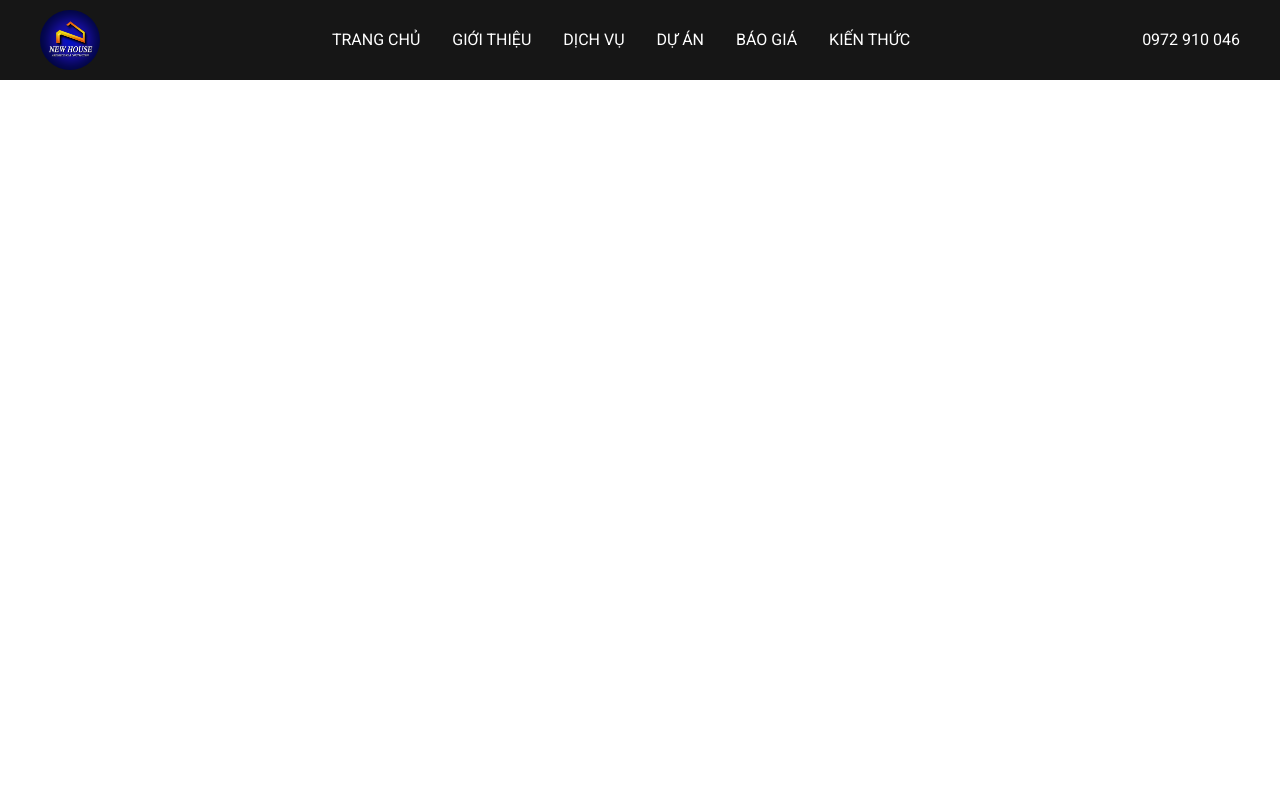
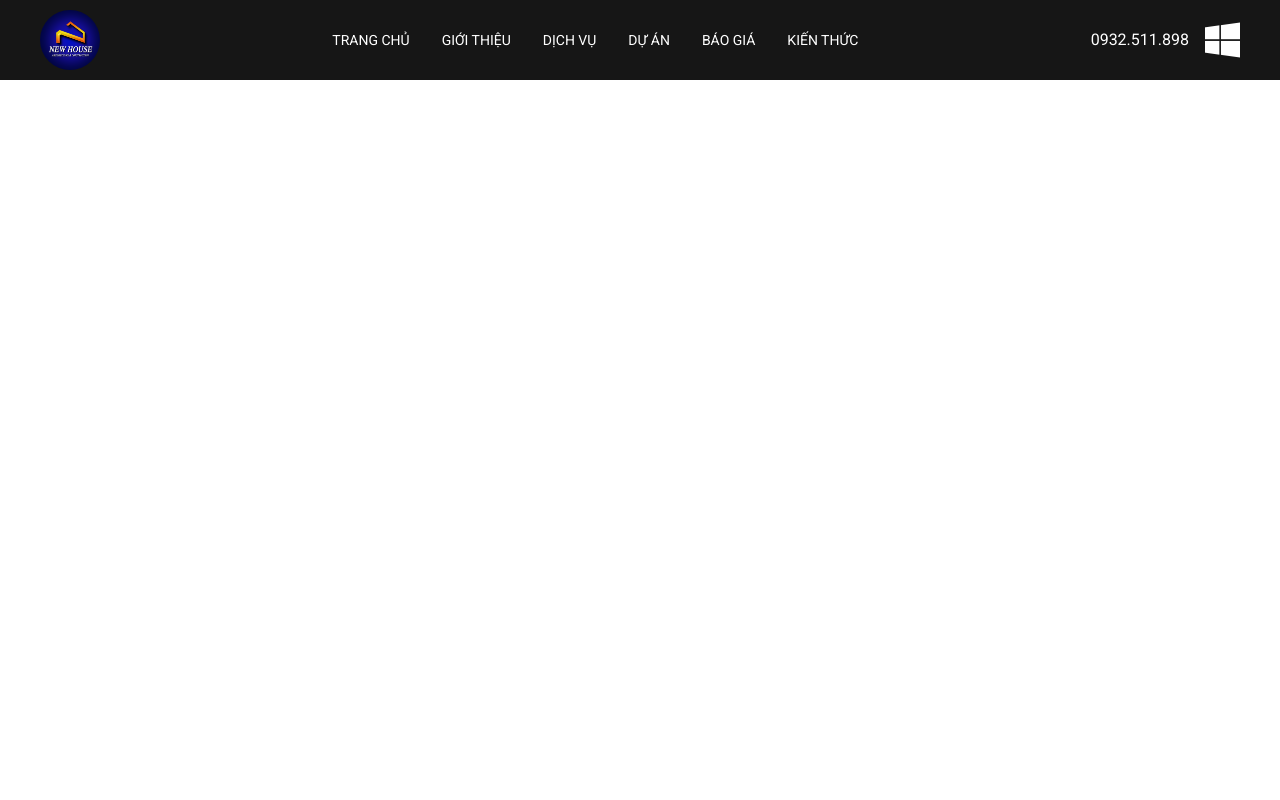
Before and after one commit to Tannang0903/NewHouse, a Next.js app: page /login in a window 1280 px wide. Shown: the top 800 px of the page. Built offline with nearby package versions, Linux system fonts and the light colour scheme.

Commit message:
update header

```diff
--- a/src/app/layout.tsx
+++ b/src/app/layout.tsx
@@ -27,6 +27,13 @@ export default function RootLayout({
           href='https://cdnjs.cloudflare.com/ajax/libs/font-awesome/6.6.0/css/all.min.css'
           integrity='sha512-Kc323vGBEqzTmouAECnVceyQqyqdsSiqLQISBL29aUW4U/M7pSPA/gEUZQqv1cwx4OnYxTxve5UMg5GT6L4JJg=='
         />
+        <link
+          rel='stylesheet'
+          href='https://cdnjs.cloudflare.com/ajax/libs/font-awesome/6.5.0/css/all.min.css'
+          integrity='sha512-...'
+          crossOrigin='anonymous'
+          referrerPolicy='no-referrer'
+        />
       </head>
       <body className={roboto.className}>{children}</body>
     </html>
--- a/src/components/header.tsx
+++ b/src/components/header.tsx
@@ -16,79 +16,95 @@ const Header = () => {
 
   return (
     <div>
-      <header className='fixed top-0 w-full bg-[#161616]'>
+      <header className='fixed top-0 w-full bg-[#161616] z-[100]'>
         <div className='h-[80px] max-w-[1200px] w-full flex items-center justify-between m-auto text-white'>
-          <Link href={'#!'}>
+          <Link href={'#'}>
             <Image src={logo} alt='logo-new-house' className='w-[60px] h-[60px] rounded-full' />
           </Link>
-          <ul className='flex gap-8 list-none'>
-            <li className='hover:text-[#cca539]'>
-              <Link href='#!'>TRANG CHỦ</Link>
+          <ul className='flex gap-8 list-none text-[14px] h-full items-center '>
+            <li className='hover:text-[#cca539] h-full flex items-center'>
+              <Link href='#'>TRANG CHỦ</Link>
             </li>
-            <li className='hover:text-[#cca539]'>
-              <Link href='#!'>GIỚI THIỆU</Link>
+            <li className='hover:text-[#cca539] h-full flex items-center'>
+              <Link href='#'>GIỚI THIỆU</Link>
             </li>
-            <li className='group relative hover:text-[#cca539]'>
-              <Link href='#!' className='menu-hover'>
+            <li className='group relative hover:text-[#cca539] h-full flex items-center'>
+              <Link href='#' className='menu-hover'>
                 DỊCH VỤ
               </Link>
-              <ul className='invisible absolute left-[50%] z-50 flex flex-col bg-[#111] text-white shadow-xl group-hover:visible w-[240px] translate-x-[-50%] '>
-                <li className='py-[6px] px-4 border-b-[1px] border-[#717171] hover:text-[#cca539]'>
-                  <Link href='#!'>Thiết kế & thi công nội thất</Link>
+              <ul className='invisible absolute top-[80px] left-[50%] z-50 flex flex-col bg-[#111] text-white shadow-xl group-hover:visible w-[240px] translate-x-[-50%]'>
+                <li className='py-[8px] px-4 border-b-[1px] border-[#717171] hover:text-[#cca539]'>
+                  <Link href='#'>Thiết kế & thi công nội thất</Link>
                 </li>
-                <li className='py-[6px] px-4 border-b-[1px] border-[#717171] hover:text-[#cca539]'>
-                  <Link href='#!'>Thiết kế kiến trúc</Link>
+                <li className='py-[8px] px-4 border-b-[1px] border-[#717171] hover:text-[#cca539]'>
+                  <Link href='#'>Thiết kế kiến trúc</Link>
                 </li>
-                <li className='py-[6px] px-4 border-b-[1px] border-[#717171] hover:text-[#cca539]'>
-                  <Link href='#!'>Thi công phần thô</Link>
+                <li className='py-[8px] px-4 border-b-[1px] border-[#717171] hover:text-[#cca539]'>
+                  <Link href='#'>Thi công phần thô</Link>
                 </li>
-                <li className='py-[6px] px-4 border-b-[1px] border-[#717171] hover:text-[#cca539]'>
-                  <Link href='#!'>Thi công hoàn thiện</Link>
+                <li className='py-[8px] px-4 border-b-[1px] border-[#717171] hover:text-[#cca539]'>
+                  <Link href='#'>Thi công hoàn thiện</Link>
                 </li>
-                <li className='py-[6px] px-4'>
-                  <Link href='#!'>Xây nhà trọn gói Đà Nẵng</Link>
+                <li className='py-[8px] px-4 border-[#717171] hover:text-[#cca539]'>
+                  <Link href='#'>Xây nhà trọn gói Đà Nẵng</Link>
                 </li>
               </ul>
             </li>
-            <li className='group relative hover:text-[#cca539]'>
-              <Link href='#!' className='menu-hover'>
+            <li className='group relative hover:text-[#cca539] h-full flex items-center'>
+              <Link href='#' className='menu-hover'>
                 DỰ ÁN
               </Link>
-              <ul className='invisible absolute z-50 flex w-[240px] flex-col bg-gray-100 py-1 px-4 text-gray-800 shadow-xl group-hover:visible'>
-                <li>
-                  <Link href='#!'>Nhà 2 tầng</Link>
+              <ul className='invisible absolute top-[80px] left-[50%] z-50 flex flex-col bg-[#111] text-white shadow-xl group-hover:visible w-[240px] translate-x-[-50%]'>
+                <li className='py-[8px] px-4 border-b-[1px] border-[#717171] hover:text-[#cca539]'>
+                  <Link href='#'>Nhà 2 tầng</Link>
                 </li>
-                <li>
-                  <Link href='#!'>Nhà 3 tầng</Link>
+                <li className='py-[8px] px-4 border-b-[1px] border-[#717171] hover:text-[#cca539]'>
+                  <Link href='#'>Nhà 3 tầng</Link>
                 </li>
-                <li>
-                  <Link href='#!'>Nhà 4 tầng</Link>
+                <li className='py-[8px] px-4 border-b-[1px] border-[#717171] hover:text-[#cca539]'>
+                  <Link href='#'>Nhà 4 tầng</Link>
                 </li>
-                <li>
-                  <Link href='#!'>Mẫu Nhà Cấp 4 Đẹp</Link>
+                <li className='py-[8px] px-4 border-b-[1px] border-[#717171] hover:text-[#cca539]'>
+                  <Link href='#'>Mẫu Nhà Cấp 4 Đẹp</Link>
                 </li>
-                <li>
-                  <Link href='#!'>Căn hộ, Nhà trọ, Chung cư</Link>
+                <li className='py-[8px] px-4 border-b-[1px] border-[#717171] hover:text-[#cca539]'>
+                  <Link href='#'>Căn hộ, Nhà trọ, Chung cư</Link>
                 </li>
-                <li>
-                  <Link href='#!'>Toà nhà văn phòng - Khách sạn</Link>
+                <li className='py-[8px] px-4 border-[#717171] hover:text-[#cca539]'>
+                  <Link href='#'>Toà nhà văn phòng - Khách sạn</Link>
                 </li>
               </ul>
             </li>
-            <li className='hover:text-[#cca539]'>
-              <Link href='#!'>BÁO GIÁ</Link>
+            <li className='hover:text-[#cca539] h-full flex items-center'>
+              <Link href='#'>BÁO GIÁ</Link>
             </li>
-            <li className='hover:text-[#cca539]'>
-              <Link href='#!'>KIẾN THỨC</Link>
+            <li className='group relative hover:text-[#cca539] h-full flex items-center'>
+              <Link href='#' className='menu-hover'>
+                KIẾN THỨC
+              </Link>
+              <ul className='invisible absolute top-[80px] left-[50%] z-50 flex flex-col bg-[#111] text-white shadow-xl group-hover:visible w-[240px] translate-x-[-50%]'>
+                <li className='py-[8px] px-4 border-b-[1px] border-[#717171] hover:text-[#cca539]'>
+                  <Link href='#'>Kiến thức xây nhà</Link>
+                </li>
+                <li className='py-[8px] px-4 border-b-[1px] border-[#717171] hover:text-[#cca539]'>
+                  <Link href='#'>Kiến thức phong thuỷ</Link>
+                </li>
+                <li className='py-[8px] px-4 border-b-[1px] border-[#717171] hover:text-[#cca539]'>
+                  <Link href='#'>Cẩm nang thi công</Link>
+                </li>
+                <li className='py-[8px] px-4 border-[#717171] hover:text-[#cca539]'>
+                  <Link href='#'>Câu hỏi thường gặp</Link>
+                </li>
+              </ul>
             </li>
           </ul>
-          <div>
-            <span>0972 910 046</span>
+          <div className='flex items-center gap-4'>
+            <span>0932.511.898</span>
+            <i className='fa-brands fa-windows text-[40px]'></i>
           </div>
         </div>
       </header>
-
-      <div
+      {/* <div
         className={classNames(
           'transition-all duration-300 fixed inset-0 z-50 bg-gray-900 bg-opacity-50 flex items-center justify-center',
           {
@@ -119,7 +135,7 @@ const Header = () => {
 
           <ul className='flex flex-col font-medium mt-4 rounded-lg bg-gray-50  text-[#191825]/50'>
             <Link
-              href={'./#!'}
+              href={'./#'}
               className='cursor-pointer transition-all duration-300 hover:text-[#26C6DA] py-4 pl-3 pr-4 flex items-center gap-2'
               onClick={handleMenuToggle}
             >
@@ -139,7 +155,7 @@ const Header = () => {
               </svg>
               <span>Trang chủ</span>
             </Link>
-            {/* <NavLink
+            <NavLink
               to={path.list_events}
               className={({ isActive }) =>
                 classNames(
@@ -196,10 +212,10 @@ const Header = () => {
               </svg>
 
               <span>Lịch</span>
-            </NavLink> */}
+            </NavLink>
           </ul>
         </div>
-      </div>
+      </div> */}
     </div>
   )
 }
```
